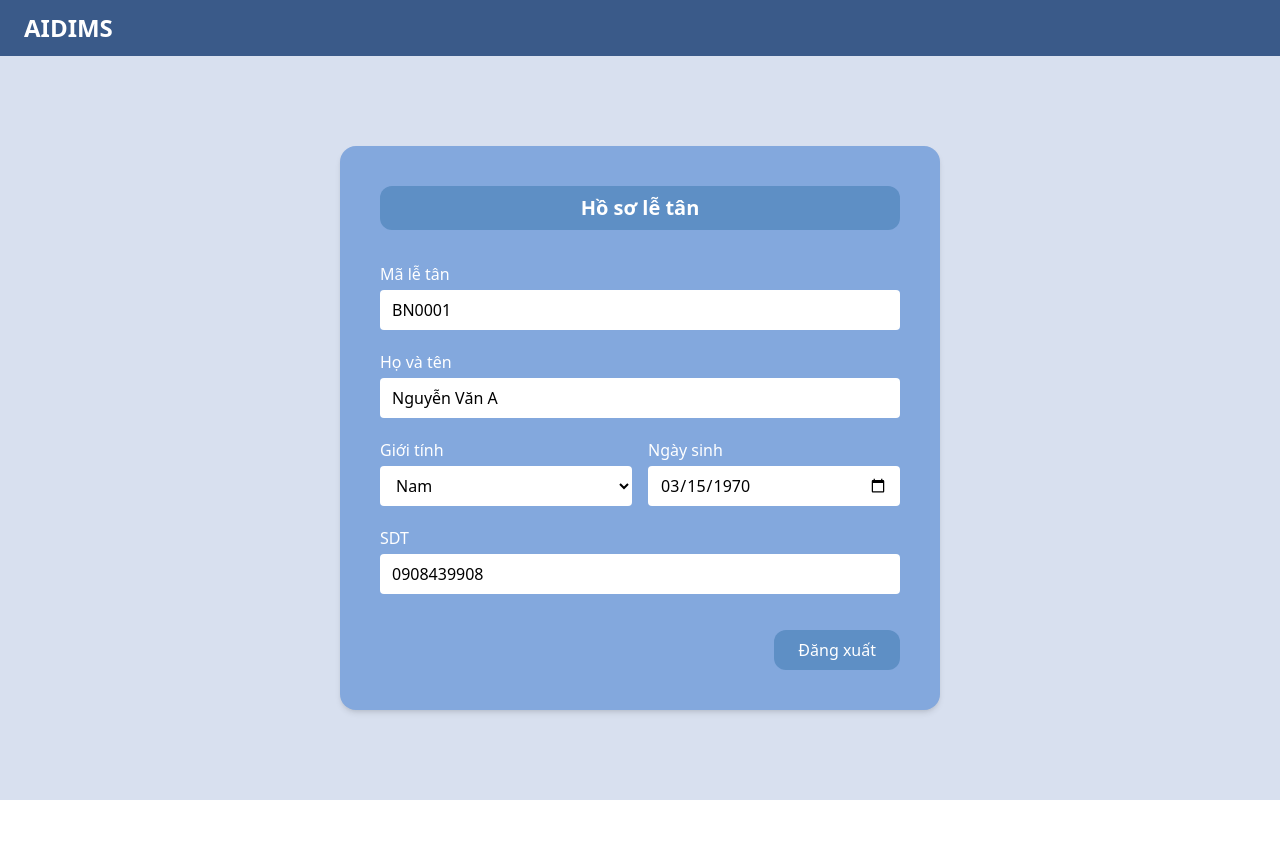
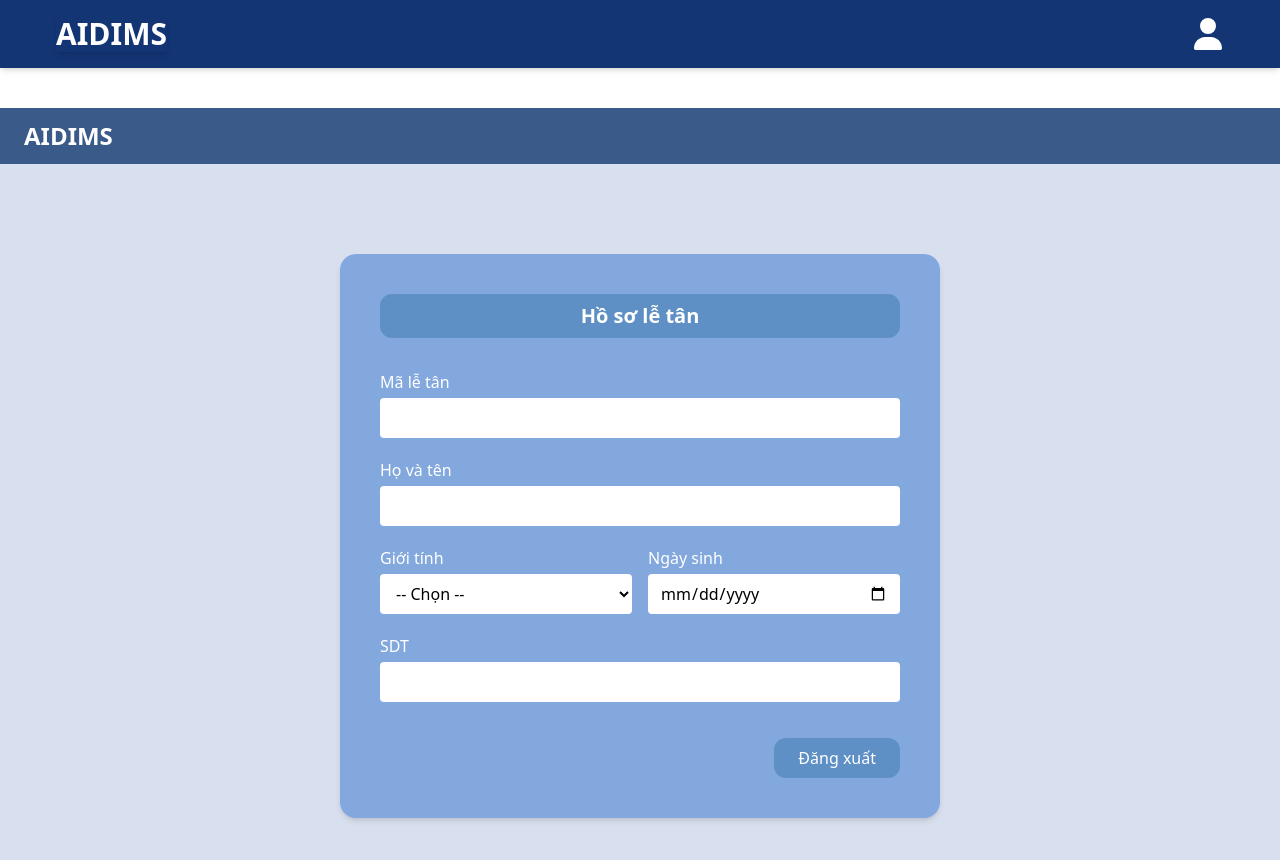
Before and after one commit to ThanhLong3125/CNPM, a React (Vite) app in the folder frontend/: page / in a window 1280 px wide. Shown: the top 860 px of the page. Before the commit the page ends 800 px from the top, so only its background shows below. Built offline with nearby package versions, Linux system fonts and the light colour scheme.

Commit message:
Update Onclick

```diff
--- a/frontend/src/App.tsx
+++ b/frontend/src/App.tsx
@@ -12,18 +12,23 @@ import ReceptionProfile from "./components/Staff/ReceptionProfile"
 
 const App = () => {
   return (
-    <Routes>
+    <BrowserRouter>
+      <Navbar />
+      <Routes>
 
+        {/*
 
-      {/*
       < Route path='/History_records' element={<History_records />} />
       < Route path='/detail/:patient_id' element={< PatientAwaitDetail />} />
-      < Route path='/' element={<DoctorMain />} />  */}
-
+      < Route path='/' element={<DoctorMain />} />
       < Route path='/' element={<ReceptionProfile />} />
 
-    </Routes>
+       */}
+        < Route path='/' element={<ReceptionProfile />} />
+        < Route path='/HomePage' element={<HomePage />} />
 
+      </Routes>
+    </BrowserRouter>
 
   )
 }
--- a/frontend/src/components/Staff/ReceptionProfile.tsx
+++ b/frontend/src/components/Staff/ReceptionProfile.tsx
@@ -1,5 +1,12 @@
 import React from "react";
+import { useNavigate } from "react-router-dom";
+
+
 const ReceptionProfile: React.FC = () => {
+
+    const navigate = useNavigate();
+    const handleClick = () => navigate('/HomePage');
+
     return (
         <div className="min-h-screen bg-[#d8e0ef] flex flex-col">
             <header className="bg-[#3a5a89] px-6 py-3 text-white flex items-center justify-between">
@@ -20,7 +27,6 @@ const ReceptionProfile: React.FC = () => {
                             <label className="block text-white mb-1">Mã lễ tân</label>
                             <input
                                 type="text"
-                                value="BN0001"
                                 className="w-full px-3 py-2 rounded bg-white text-black focus:outline-none"
                             />
                         </div>
@@ -29,7 +35,6 @@ const ReceptionProfile: React.FC = () => {
                             <label className="block text-white mb-1">Họ và tên</label>
                             <input
                                 type="text"
-                                value="Nguyễn Văn A"
                                 className="w-full px-3 py-2 rounded bg-white text-black focus:outline-none"
                             />
                         </div>
@@ -38,15 +43,15 @@ const ReceptionProfile: React.FC = () => {
                             <div className="w-1/2">
                                 <label className="block text-white mb-1">Giới tính</label>
                                 <select className="w-full px-3 py-2 rounded bg-white text-black">
-                                    <option>Nam</option>
-                                    <option>Nữ</option>
+                                    <option value="">-- Chọn --</option>
+                                    <option value="Nam">Nam</option>
+                                    <option value="Nữ">Nữ</option>
                                 </select>
                             </div>
                             <div className="w-1/2">
                                 <label className="block text-white mb-1">Ngày sinh</label>
                                 <input
                                     type="date"
-                                    value="1970-03-15"
                                     className="w-full px-3 py-2 rounded bg-white text-black"
                                 />
                             </div>
@@ -56,25 +61,29 @@ const ReceptionProfile: React.FC = () => {
                             <label className="block text-white mb-1">SDT</label>
                             <input
                                 type="text"
-                                value="0908439908"
+                                maxLength={10}
                                 className="w-full px-3 py-2 rounded bg-white text-black focus:outline-none"
                             />
                         </div>
 
                         <div className="flex justify-end pt-4">
+
                             <button
                                 type="button"
                                 className="bg-[#5e8fc5] text-white px-6 py-2 rounded-xl hover:bg-[#4b7bb3]"
+
+
+                                onClick={handleClick}
                             >
                                 Đăng xuất
                             </button>
+
                         </div>
                     </form>
                 </div>
             </main>
         </div>
-    )
-
-}
+    );
+};
 
 export default ReceptionProfile;
--- a/frontend/src/main.tsx
+++ b/frontend/src/main.tsx
@@ -6,11 +6,11 @@ import App from './App.tsx'
 
 createRoot(document.getElementById('root')!).render(
   <StrictMode>
-    <BrowserRouter>
 
-      <App />
 
-    </BrowserRouter>
+    <App />
+
+
 
 
 
```
